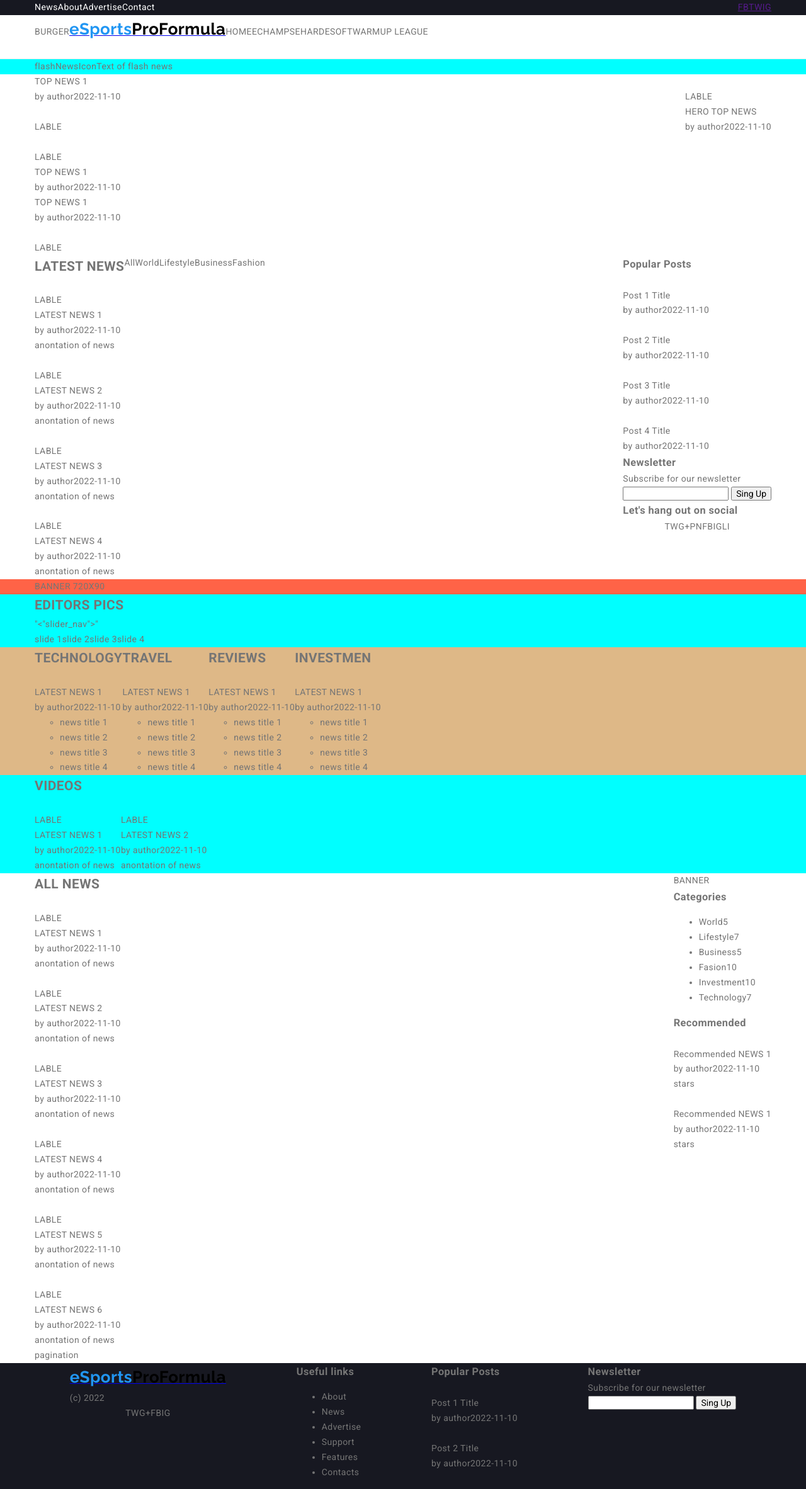
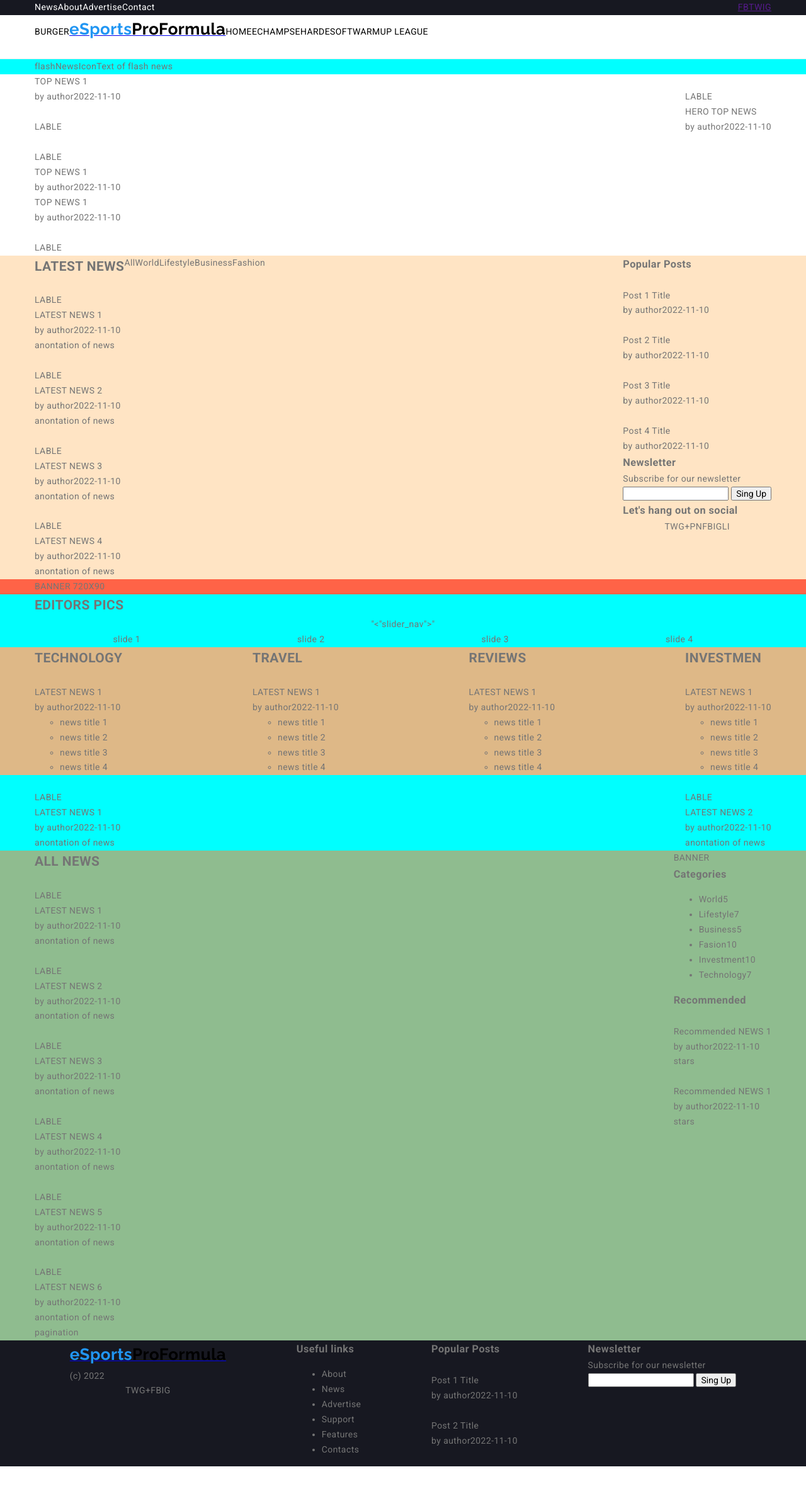
Before and after one commit to VKlapan/esportsProFormula2022, a plain HTML site: page index.html in a window 1280 px wide. Shown: the whole page at 63% size. After the commit the page ends 2329 px from the top, so only its background shows below. Drawn offline with nearby package versions, Linux system fonts and the light colour scheme.

Commit message:
fix sections by wrappers

```diff
--- a/index.html
+++ b/index.html
@@ -26,8 +26,9 @@
   </head>
   <body>
     <header class="header">
-      <div class="header__top">
-        <div class="container header__top">
+      <div class="header--top">
+        <div class="container">
+          <div class="header__wrapper header__wrapper--top">
             <nav class="header__nav-top">
               <ul class="nav__list">
                 <li class="nav__item">News</li>
@@ -45,8 +46,10 @@
             </div>
           </div>
         </div>
-      <div class="header__bottom">
-        <div class="container header__bottom">
+      </div>
+      <div class="header--bottom">
+        <div class="container">
+          <div class="header__wrapper header__wrapper--bottom">
             <div class="header__burger-menu">BURGER</div>
             <div class="logo--header">
               <a class="logo__link" href="./index.html"
@@ -60,8 +63,12 @@
                 <li class="nav__item">
                   <a href="" class="nav__link"></a>ECHAMPS
                 </li>
-              <li class="nav__item"><a href="" class="nav__link"></a>EHARD</li>
-              <li class="nav__item"><a href="" class="nav__link"></a>ESOFT</li>
+                <li class="nav__item">
+                  <a href="" class="nav__link"></a>EHARD
+                </li>
+                <li class="nav__item">
+                  <a href="" class="nav__link"></a>ESOFT
+                </li>
                 <li class="nav__item">
                   <a href="" class="nav__link"></a>WARMUP LEAGUE
                 </li>
@@ -69,13 +76,16 @@
             </nav>
           </div>
         </div>
+      </div>
     </header>
     <main>
       <section class="main">
         <section class="flash-news">
-          <div class="container flash-news">
+          <div class="container">
+            <div class="flash-news__wrapper">
               <div class="flash-news__icon">flashNewsIcon</div>
               <div class="flash-news__content">Text of flash news</div>
+            </div>
           </div>
         </section>
 
@@ -134,7 +144,8 @@
         </section>
 
         <section class="latest-news">
-          <div class="container latest-news">
+          <div class="container">
+            <div class="latest-news__wrapper">
               <div class="latest-news__block--main">
                 <div class="latest-news__wrapper">
                   <h2 class="latest-news__title">LATEST NEWS</h2>
@@ -260,6 +271,7 @@
                 </div>
               </div>
             </div>
+          </div>
         </section>
 
         <section class="advertise">
@@ -269,10 +281,9 @@
         </section>
 
         <section class="editor-pics">
-          <div class="container editors-pics">
-            <h2 class="editors-pics__title">EDITORS PICS</h2>
-            <div class="editors-pics__slider">
-              <div class="slider__wrapper">
+          <div class="container">
+            <h2 class="editor-pics__title">EDITORS PICS</h2>
+            <div class="editor-pics__slider">
               <div class="slider__navigation">"<"slider_nav">"</div>
               <ul class="slider__list">
                 <li class="slider__item">slide 1</li>
@@ -280,7 +291,6 @@
                 <li class="slider__item">slide 3</li>
                 <li class="slider__item">slide 4</li>
               </ul>
-              </div>
             </div>
           </div>
         </section>
@@ -410,8 +420,8 @@
 
         <section class="videos">
           <div class="container">
-            <h2 class="videos__title">VIDEOS</h2>
-            <div class="videos__wrapper">
+            <!-- <h2 class="videos__title">VIDEOS</h2> -->
+            <!-- <div class="videos__wrapper"> -->
             <ul class="news__list news__list--videos">
               <li class="news__item">
                 <img class="news__image--video-preview" />
@@ -436,12 +446,12 @@
                 <p class="news__anons">anontation of news</p>
               </li>
             </ul>
-            </div>
+            <!-- </div> -->
           </div>
         </section>
 
         <section class="all-news">
-          <div class="container all-news">
+          <div class="container all-news__wrapper">
             <div class="all-news__block--main">
               <h2 class="all-news__title">ALL NEWS</h2>
               <ul class="news__list news__list--vertical">
@@ -576,7 +586,7 @@
       </section>
     </main>
     <footer class="footer">
-      <div class="container footer">
+      <div class="container footer__wrapper">
         <div class="main-block">
           <div class="logo--footer">
             <a class="logo__link" href="./index.html"
--- a/saas/components/_advertise.scss
+++ b/saas/components/_advertise.scss
@@ -1,4 +1,3 @@
 .advertise {
-  display: flex;
   background-color: tomato;
 }
--- a/saas/components/_all-news.scss
+++ b/saas/components/_all-news.scss
@@ -1,4 +1,7 @@
 .all-news {
-  display: flex;
-  justify-content: space-between;
+  background-color: darkseagreen;
+  &__wrapper {
+    display: flex;
+    justify-content: space-between;
+  }
 }
--- a/saas/components/_categories-top.scss
+++ b/saas/components/_categories-top.scss
@@ -1,4 +1,8 @@
 .categories-top {
-  display: flex;
   background-color: burlywood;
 }
+
+.categories-top__wrapper {
+  display: flex;
+  justify-content: space-around;
+}
--- a/saas/components/_editor-pics.scss
+++ b/saas/components/_editor-pics.scss
@@ -1,4 +1,7 @@
 .editor-pics {
-  display: flex;
   background-color: aqua;
 }
+
+.slider__navigation {
+  text-align: center;
+}
--- a/saas/components/_flash-news.scss
+++ b/saas/components/_flash-news.scss
@@ -1,4 +1,7 @@
 .flash-news {
-  display: flex;
   background-color: aqua;
 }
+
+.flash-news__wrapper {
+  display: flex;
+}
--- a/saas/components/_footer.scss
+++ b/saas/components/_footer.scss
@@ -1,9 +1,12 @@
 /* footer*/
 
 .footer {
-  display: flex;
-  justify-content: space-around;
   background-color: var(--section-background-color);
+
+  &__wrapper {
+    display: flex;
+    justify-content: space-around;
+  }
 }
 
 .footer__block--first {
--- a/saas/components/_header.scss
+++ b/saas/components/_header.scss
@@ -3,18 +3,25 @@
 .header {
   padding-bottom: 25px;
   border-bottom: 1px solid #ececec;
-  &__top {
-    display: flex;
-    justify-content: space-between;
+  &--top {
     color: white;
     background-color: var(--section-background-color);
   }
-  &__bottom {
-    display: flex;
+  &--bottom {
+    color: #000000;
+    font-weight: 400;
+  }
+}
+
+.header__wrapper {
+  display: flex;
+  &--top {
+    justify-content: space-between;
+  }
+  &--bottom {
     align-items: baseline;
   }
 }
-
 /*---OLD---*/
 .link--top-logo {
   @extend %link;
--- a/saas/components/_latest-news.scss
+++ b/saas/components/_latest-news.scss
@@ -1,8 +1,8 @@
 .latest-news {
-  display: flex;
-  justify-content: space-between;
+  background-color: bisque;
 }
 
 .latest-news__wrapper {
   display: flex;
+  justify-content: space-between;
 }
--- a/saas/components/_top-news.scss
+++ b/saas/components/_top-news.scss
@@ -1,9 +1,3 @@
-.top-news {
-  display: flex;
-  margin-right: auto;
-  margin-left: auto;
-}
-
 .top-news__wrapper {
   display: flex;
   justify-content: space-between;
--- a/saas/components/_videos.scss
+++ b/saas/components/_videos.scss
@@ -1,4 +1,3 @@
 .videos {
-  display: flex;
   background-color: aqua;
 }
--- a/saas/utils/_base.scss
+++ b/saas/utils/_base.scss
@@ -21,7 +21,7 @@ p {
 }
 
 .container {
-  width: 1200px;
+  max-width: 1200px;
   padding-left: 15px;
   padding-right: 15px;
 
@@ -38,6 +38,7 @@ p {
 .slider__list {
   @extend %list;
   display: flex;
+  justify-content: space-around;
   padding: 0px;
   margin-left: auto;
 }
@@ -46,6 +47,7 @@ p {
 .posts__list {
   @extend %list;
   display: flex;
+  justify-content: space-between;
   padding: 0px;
   &--vertical {
     flex-direction: column;
```
Also changed, not shown: css/main.css, css/main.min.css, 2 other files. Lines whose indentation alone changed are shown as unchanged.
